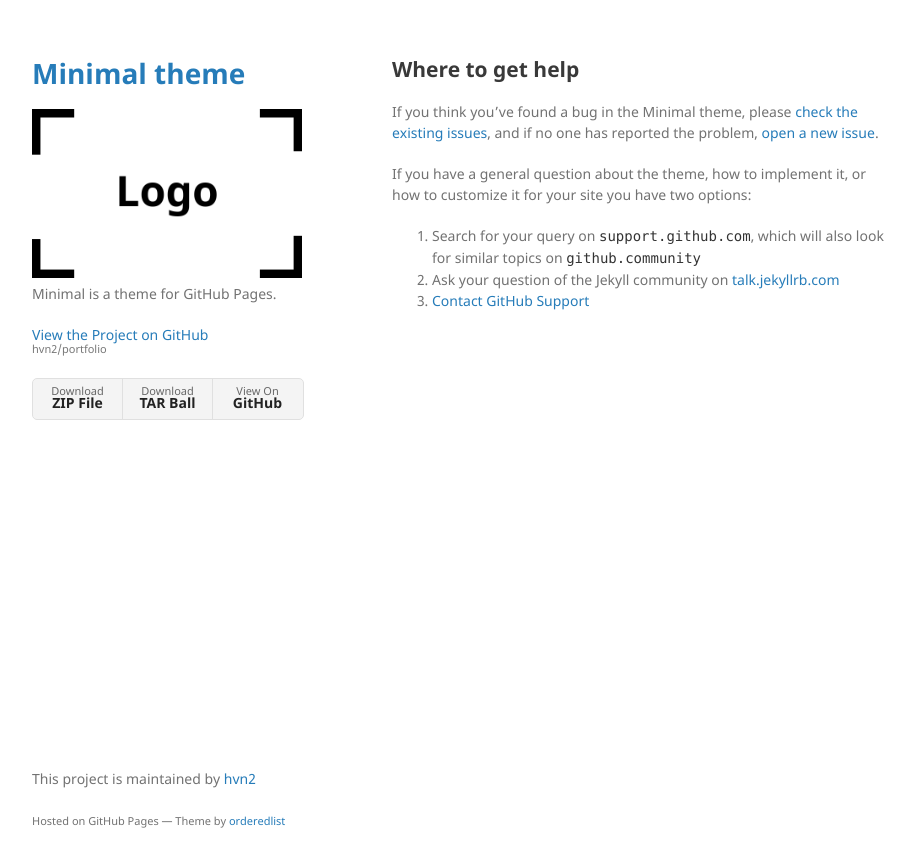
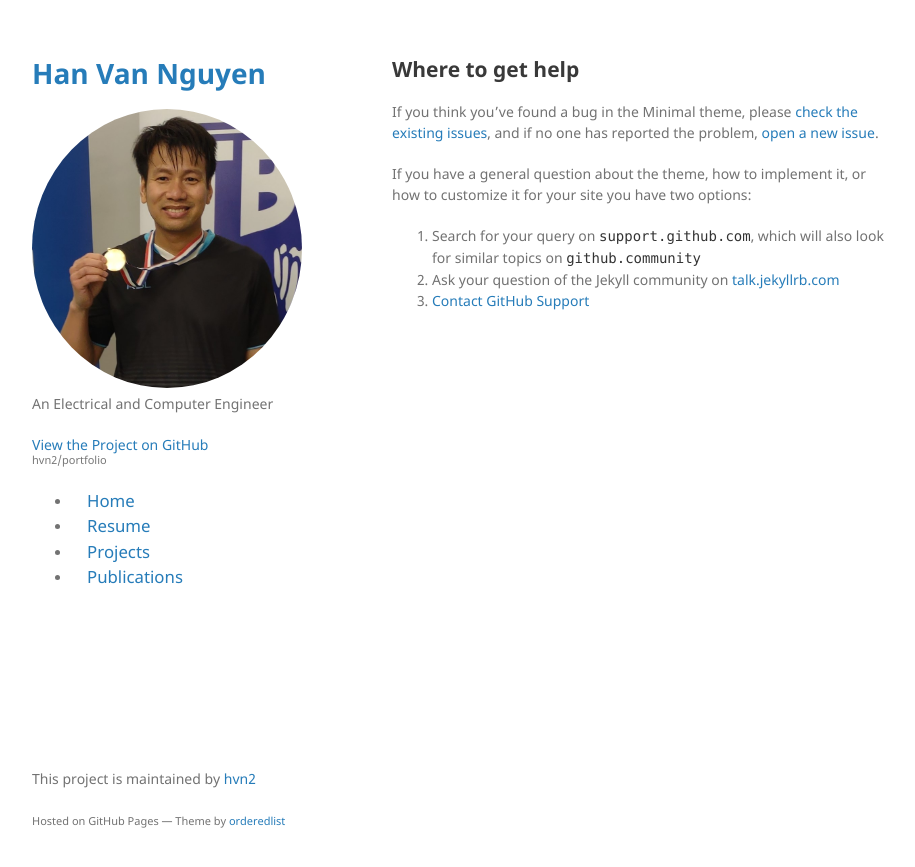
Before and after one commit to hvn2/portfolio, a Jekyll site: the page built from docs/SUPPORT.md, in a window 1280 px wide. Shown: the top 867 px of the page, without its empty margins (178-1093 px from the left). Built offline with Jekyll 4.4.1, drawn with Linux system fonts in a browser that asks for light colours; our own code applies the rules of GitHub Pages for plain Markdown files.

Commit message:
add content

```diff
--- a/_config.yml
+++ b/_config.yml
@@ -1,6 +1,23 @@
-title: Minimal theme
-logo: /assets/img/logo.png
-description: Minimal is a theme for GitHub Pages.
-show_downloads: true
+title: Han Van Nguyen
+logo: "/assets/img/han.jpg"
+description: An Electrical and Computer Engineer
+show_downloads: false
+nav:
+  - name: Home
+    url: "/"
+  - name: Resume
+    url: "/resume/"
+  - name: Projects
+    url: "/projects/"
+  - name: Publications
+    url: "/publications/"
 google_analytics:
 theme: jekyll-theme-minimal
+plugins:
+  - jekyll-seo-tag
+
+# Define _pages as a collection
+collections:
+  pages:
+    output: true
+    permalink: /:name/  # Generates /resume/, /projects/, etc.
--- a/_layouts/default.html
+++ b/_layouts/default.html
@@ -38,6 +38,13 @@
           <li><a href="{{ site.github.repository_url }}">View On <strong>GitHub</strong></a></li>
         </ul>
         {% endif %}
+        <nav>
+          <ul>
+            {% for item in site.nav %}
+              <li><a href="{{ item.url | relative_url }}" {% if item.url == page.url %}class="active"{% endif %}>{{ item.name }}</a></li>
+            {% endfor %}
+          </ul>
+        </nav>
       </header>
       <section>
 
--- a/assets/css/style.scss
+++ b/assets/css/style.scss
@@ -2,3 +2,12 @@
 ---
 
 @import "jekyll-theme-minimal";
+header img {
+    border-radius: 50%;
+}
+
+/* Make navigation links bigger */
+header nav ul li a {
+    font-size: 1.2em;
+    padding: 10px 15px;
+}
```
Also changed, not shown: _pages/projects.md (added, +19 -0 lines), _pages/publications.md (added, +43 -0 lines), _pages/resume.md (added, +110 -0 lines), another-page.md (deleted, +0 -9 lines), assets/img/han.jpg (added), assets/img/logo.png (deleted), thumbnail.png (deleted).
